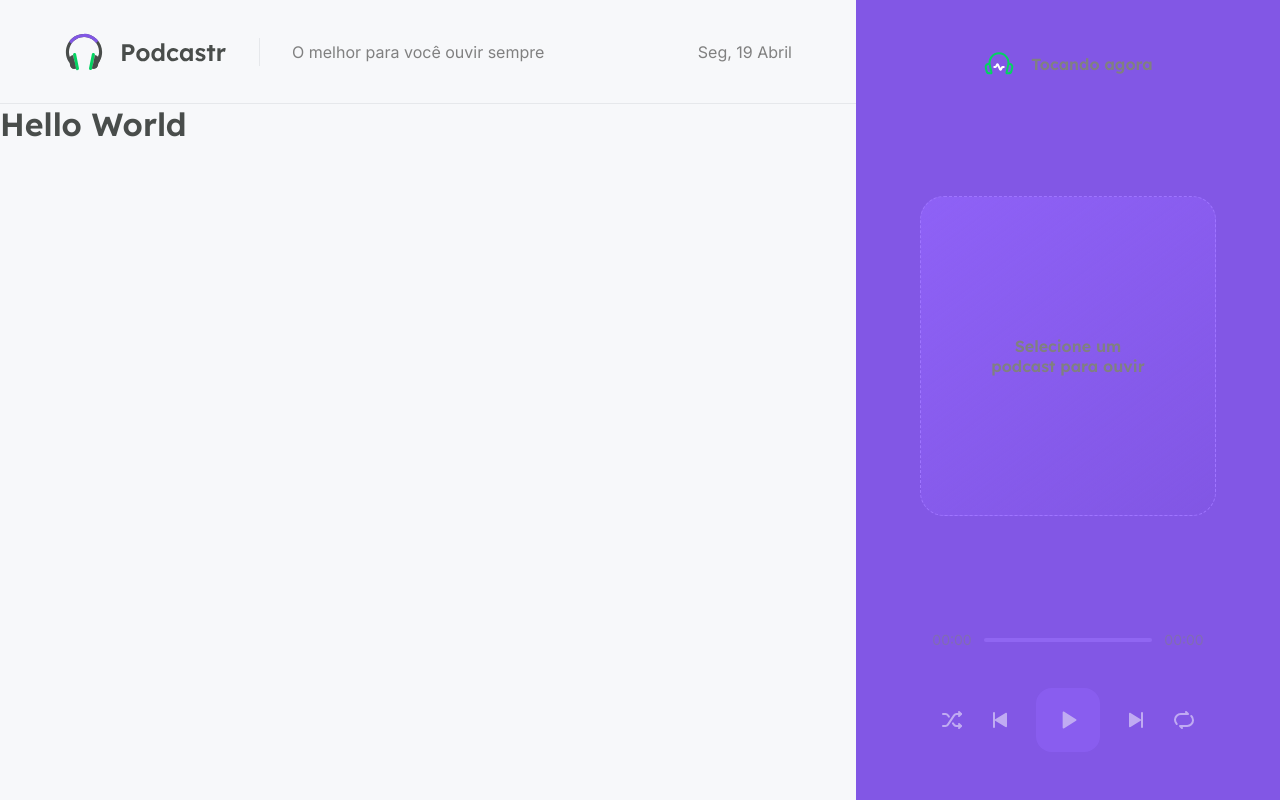
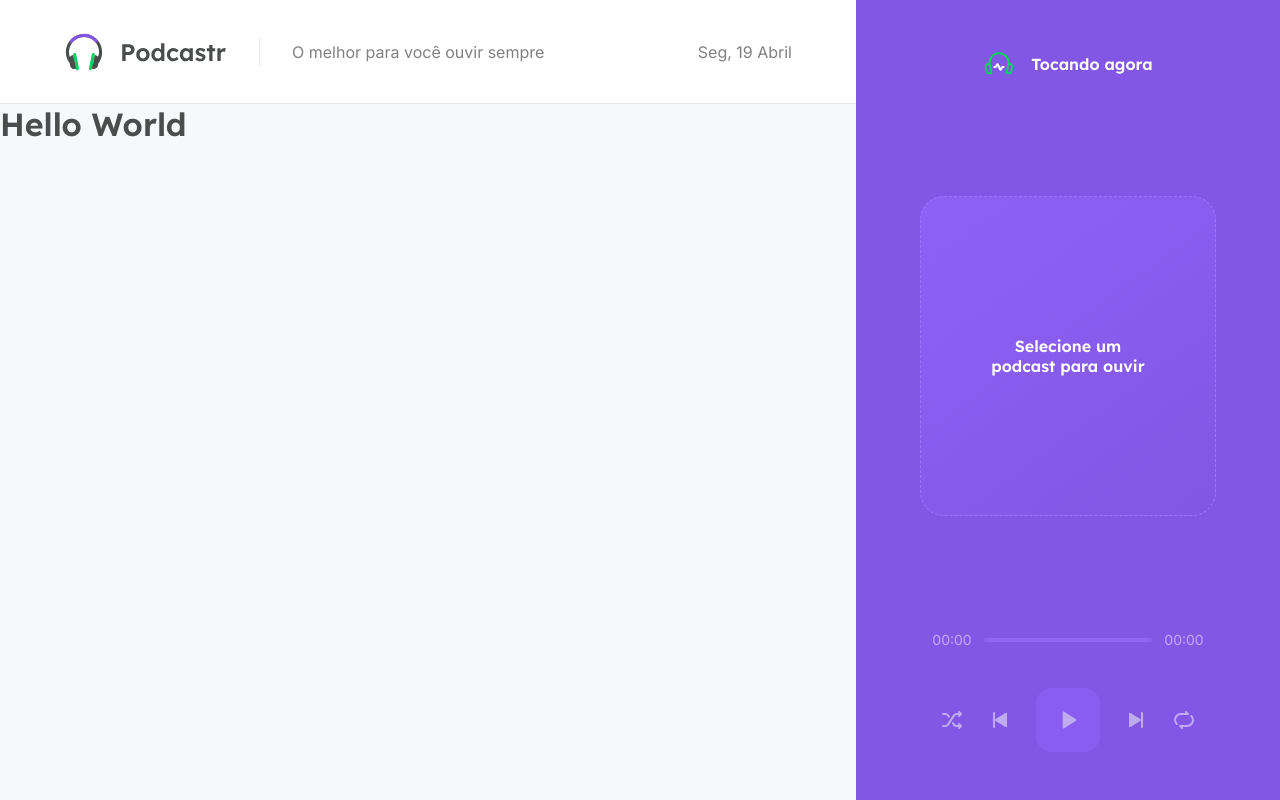
Before and after one commit to jos3s/nlw05-podcastr, a Next.js app: page / in a window 1280 px wide. Built offline with nearby package versions, Linux system fonts and the light colour scheme.

Commit message:
Renomeando variável

```diff
--- a/src/styles/global.scss
+++ b/src/styles/global.scss
@@ -1,5 +1,5 @@
 :root{
-    -white: #FFF;
+    --white: #FFF;
 
     --gray-50: #F7F8FA;
     --gray-100: #E6E8EB;
```
